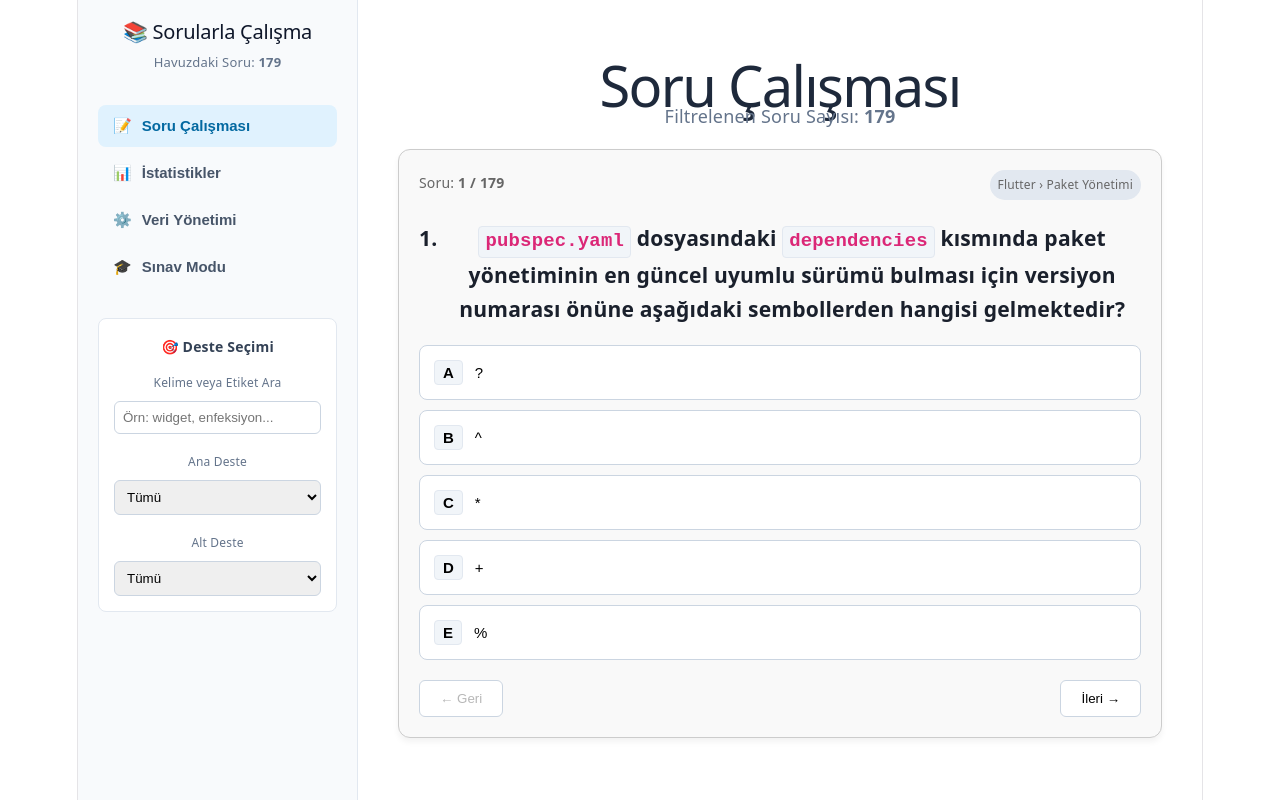
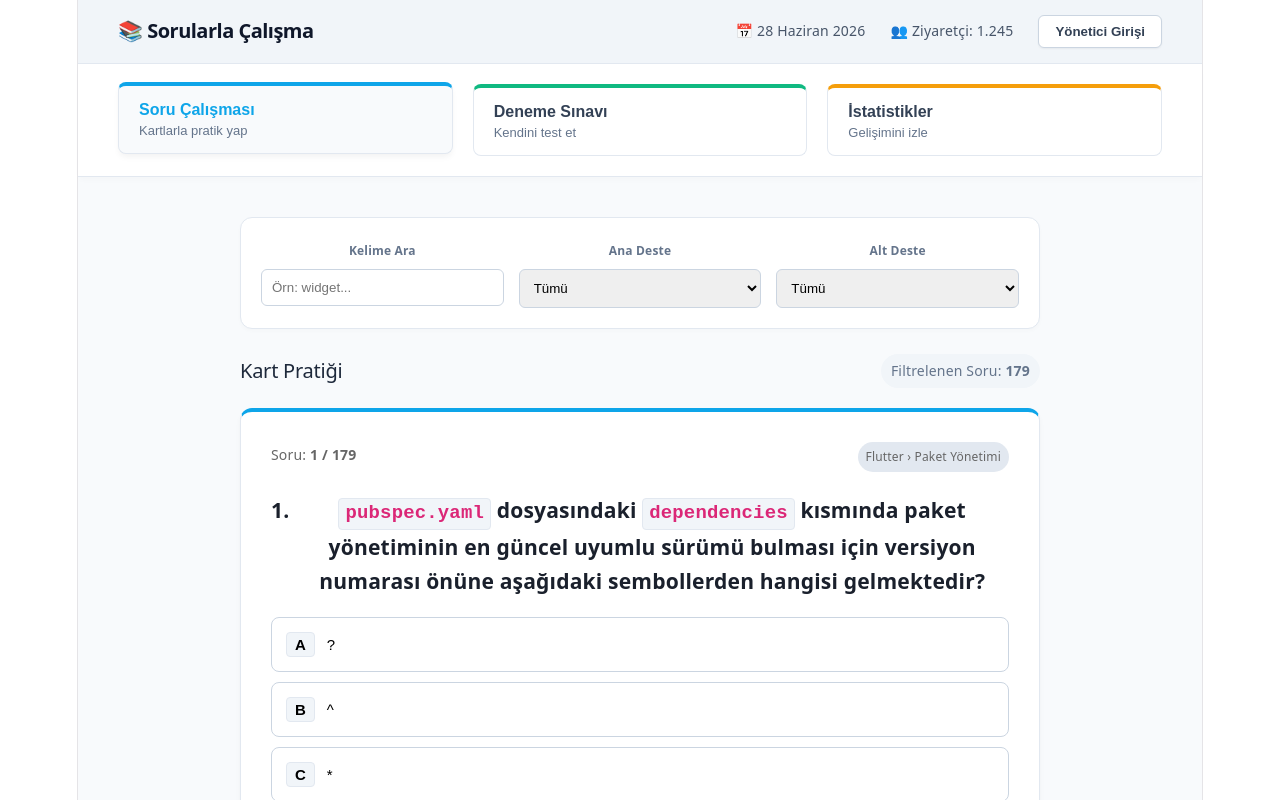
Before and after one commit to mgulaydr-svg/sorularla-calisma-react, a React (Vite) app: page / in a window 1280 px wide. Shown: the top 800 px of the page. Built offline with nearby package versions, Linux system fonts and the light colour scheme.

Commit message:
tasarım

```diff
--- a/src/App.tsx
+++ b/src/App.tsx
@@ -2,7 +2,6 @@ import { useState, useEffect } from 'react';
 import { QUESTIONS } from './utils/questions.js';
 import { KEYS, readJson, writeJson } from './utils/storage.js';
 import QuestionCard from './components/QuestionCard.jsx';
-import Sidebar from './components/Sidebar.jsx';
 import DataExport from './components/DataExport.jsx';
 import Stats from './components/Stats.jsx';
 import Exam from './components/Exam.jsx';
@@ -112,28 +111,119 @@ function App() {
   const currentQuestion = filteredQuestions[currentIndex];
   const currentSelectedAnswer = currentQuestion ? (sessionAnswers[currentQuestion.id] || null) : null;
 
+  // === RETURN ÖNCESİ EKLENECEK YENİ DEĞİŞKENLER ===
+  // (Bunları App bileşeninin içinde, return'den hemen önceye koy)
+  const isAdmin = false;
+  const currentDate = new Date().toLocaleDateString('tr-TR', { day: 'numeric', month: 'long', year: 'numeric' });
+
+  const navItems = [
+    { id: 'study', title: 'Soru Çalışması', desc: 'Kartlarla pratik yap', color: '#0ea5e9' },
+    { id: 'exam', title: 'Deneme Sınavı', desc: 'Kendini test et', color: '#10b981' },
+    { id: 'stats', title: 'İstatistikler', desc: 'Gelişimini izle', color: '#f59e0b' },
+    { id: 'data', title: 'Veri Yönetimi', desc: 'Soru Havuzu Ekle', color: '#8b5cf6', adminOnly: true }
+  ];
+
+  // Benzersiz desteleri dropdown için hazırlıyoruz (Sidebar'dan buraya taşıdık)
+  const largeDecks = [...new Set(questions.map(q => q.largeDeck).filter(Boolean))].sort();
+  const availableSmallDecks = [...new Set(
+    questions.filter(q => largeDeckFilter === 'all' || q.largeDeck === largeDeckFilter).map(q => q.smallDeck).filter(Boolean)
+  )].sort();
+
+  // === YENİ RETURN BLOĞU ===
   return (
-    <div style={{ display: 'flex', minHeight: '100vh', fontFamily: 'system-ui, sans-serif', backgroundColor: '#fff' }}>
+    <div style={{ backgroundColor: '#f8fafc', minHeight: '100vh', fontFamily: 'system-ui, sans-serif' }}>
 
-      <Sidebar
-        questions={questions}
-        currentMode={currentMode}
-        setMode={setCurrentMode}
-        largeDeckFilter={largeDeckFilter}
-        setLargeDeckFilter={setLargeDeckFilter}
-        smallDeckFilter={smallDeckFilter}
-        setSmallDeckFilter={setSmallDeckFilter}
-        searchQuery={searchQuery}
-        setSearchQuery={setSearchQuery}
-      />
+      {/* 1. TEPE MENÜ (HEADER) */}
+      <header style={{ display: 'flex', justifyContent: 'space-between', alignItems: 'center', padding: '15px 40px', backgroundColor: '#f1f5f9', borderBottom: '1px solid #e2e8f0' }}>
+        <div>
+          <h1 style={{ margin: 0, fontSize: '20px', color: '#0f172a', fontWeight: '700', letterSpacing: '-0.5px' }}>
+            📚 Sorularla Çalışma
+          </h1>
+        </div>
+        <div style={{ display: 'flex', gap: '25px', fontSize: '14px', color: '#475569', alignItems: 'center' }}>
+          <span style={{ display: 'flex', alignItems: 'center', gap: '5px' }}>📅 {currentDate}</span>
+          <span style={{ display: 'flex', alignItems: 'center', gap: '5px' }}>👥 Ziyaretçi: 1.245</span>
 
-      <main style={{ flex: 1, padding: '40px', overflowY: 'auto' }}>
+          <button style={{ padding: '8px 16px', backgroundColor: '#fff', border: '1px solid #cbd5e1', borderRadius: '6px', color: '#334155', fontWeight: '600', cursor: 'pointer', transition: 'all 0.2s', boxShadow: '0 1px 2px rgba(0,0,0,0.05)' }}>
+            Yönetici Girişi
+          </button>
+        </div>
+      </header>
+
+      {/* 2. BEYAZ ALAN: AÇIKLAMALI VE RENKLİ NAVİGASYON */}
+      <nav style={{ backgroundColor: '#fff', padding: '20px 40px', display: 'flex', gap: '20px', borderBottom: '1px solid #e2e8f0', boxShadow: '0 4px 6px -1px rgba(0,0,0,0.02)', overflowX: 'auto' }}>
+        {navItems.map(item => {
+          if (item.adminOnly && !isAdmin) return null;
+          const isActive = currentMode === item.id;
+
+          return (
+            <button
+              key={item.id}
+              onClick={() => setCurrentMode(item.id)}
+              style={{
+                flex: '1', minWidth: '200px', textAlign: 'left', padding: '15px 20px',
+                backgroundColor: isActive ? '#f8fafc' : '#fff',
+                border: '1px solid #e2e8f0', borderTop: `4px solid ${item.color}`,
+                borderRadius: '8px', cursor: 'pointer', transition: 'all 0.2s ease',
+                boxShadow: isActive ? '0 4px 6px -1px rgba(0,0,0,0.05)' : 'none',
+                transform: isActive ? 'translateY(-2px)' : 'none'
+              }}
+            >
+              <div style={{ fontSize: '16px', fontWeight: '700', color: isActive ? item.color : '#334155', marginBottom: '4px' }}>
+                {item.title}
+              </div>
+              <div style={{ fontSize: '13px', color: '#64748b' }}>
+                {item.desc}
+              </div>
+            </button>
+          );
+        })}
+      </nav>
+
+      {/* 3. ANA İÇERİK ALANI */}
+      <main style={{ padding: '40px', maxWidth: '1000px', margin: '0 auto' }}>
+
+        {/* Soru Çalışması Modu */}
         {currentMode === 'study' && (
           <div style={{ maxWidth: '800px', margin: '0 auto' }}>
-            <h1 style={{ color: '#1e293b', marginBottom: '5px' }}>Soru Çalışması</h1>
-            <p style={{ color: '#64748b', marginBottom: '20px' }}>
-              Filtrelenen Soru Sayısı: <strong>{filteredQuestions.length}</strong>
-            </p>
+
+            {/* Eski Sidebar Filtrelerini Buraya Yatay Olarak Taşıdık */}
+            <div style={{ display: 'flex', gap: '15px', marginBottom: '25px', backgroundColor: '#fff', padding: '20px', borderRadius: '12px', border: '1px solid #e2e8f0', boxShadow: '0 2px 4px rgba(0,0,0,0.02)' }}>
+              <div style={{ flex: 1 }}>
+                <label style={{ display: 'block', fontSize: '12px', color: '#64748b', marginBottom: '5px', fontWeight: '600' }}>Kelime Ara</label>
+                <input
+                  type="text" placeholder="Örn: widget..." value={searchQuery} onChange={(e) => setSearchQuery(e.target.value)}
+                  style={{ width: '100%', padding: '10px', borderRadius: '6px', border: '1px solid #cbd5e1', boxSizing: 'border-box' }}
+                />
+              </div>
+              <div style={{ flex: 1 }}>
+                <label style={{ display: 'block', fontSize: '12px', color: '#64748b', marginBottom: '5px', fontWeight: '600' }}>Ana Deste</label>
+                <select
+                  value={largeDeckFilter} onChange={(e) => { setLargeDeckFilter(e.target.value); setSmallDeckFilter('all'); }}
+                  style={{ width: '100%', padding: '10px', borderRadius: '6px', border: '1px solid #cbd5e1' }}
+                >
+                  <option value="all">Tümü</option>
+                  {largeDecks.map(deck => <option key={deck} value={deck}>{deck}</option>)}
+                </select>
+              </div>
+              <div style={{ flex: 1 }}>
+                <label style={{ display: 'block', fontSize: '12px', color: '#64748b', marginBottom: '5px', fontWeight: '600' }}>Alt Deste</label>
+                <select
+                  value={smallDeckFilter} onChange={(e) => setSmallDeckFilter(e.target.value)}
+                  style={{ width: '100%', padding: '10px', borderRadius: '6px', border: '1px solid #cbd5e1' }}
+                >
+                  <option value="all">Tümü</option>
+                  {availableSmallDecks.map(deck => <option key={deck} value={deck}>{deck}</option>)}
+                </select>
+              </div>
+            </div>
+
+            <div style={{ display: 'flex', justifyContent: 'space-between', alignItems: 'center', marginBottom: '20px' }}>
+              <h2 style={{ color: '#1e293b', margin: 0, fontSize: '20px' }}>Kart Pratiği</h2>
+              <span style={{ color: '#64748b', fontSize: '14px', backgroundColor: '#f1f5f9', padding: '4px 10px', borderRadius: '20px' }}>
+                Filtrelenen Soru: <strong>{filteredQuestions.length}</strong>
+              </span>
+            </div>
 
             {filteredQuestions.length > 0 ? (
               <QuestionCard
@@ -147,26 +237,24 @@ function App() {
               />
             ) : (
               <div style={{ padding: '20px', backgroundColor: '#fef2f2', color: '#991b1b', borderRadius: '8px', border: '1px solid #fecaca' }}>
-                Bu destede henüz soru bulunmuyor. Lütfen sol taraftan farklı bir deste seç.
+                Bu filtrelere uygun soru bulunmuyor.
               </div>
             )}
           </div>
         )}
 
-        {currentMode === 'stats' && (
-          <Stats questions={questions} progress={progress} />
-        )}
+        {/* İstatistik Modu */}
+        {currentMode === 'stats' && <Stats questions={questions} progress={progress} />}
 
+        {/* Veri Yönetimi Modu */}
         {currentMode === 'data' && (
           <div style={{ maxWidth: '800px', margin: '0 auto' }}>
-            <h1>Veri Yönetimi</h1>
             <DataExport questions={questions} />
           </div>
         )}
 
-        {currentMode === 'exam' && (
-          <Exam questions={questions} />
-        )}
+        {/* Sınav Modu */}
+        {currentMode === 'exam' && <Exam questions={questions} />}
 
       </main>
     </div>
--- a/src/components/QuestionCard.jsx
+++ b/src/components/QuestionCard.jsx
@@ -11,7 +11,15 @@ function QuestionCard({
   onPrev
 }) {
   return (
-    <div style={{ marginTop: '20px', padding: '20px', border: '1px solid #ccc', borderRadius: '12px', backgroundColor: '#f9f9f9', boxShadow: '0 4px 6px rgba(0,0,0,0.05)' }}>
+    <div style={{
+      marginTop: '20px',
+      padding: '30px',
+      border: '1px solid #e2e8f0',
+      borderTop: '4px solid #0ea5e9', // Kartlar için renkli üst çizgi
+      borderRadius: '12px',
+      backgroundColor: '#fff',
+      boxShadow: '0 4px 6px -1px rgba(0,0,0,0.05)'
+    }}>
       {/* Kart Üst Bilgisi */}
       <div style={{ display: 'flex', justifyContent: 'space-between', color: '#666', fontSize: '14px', marginBottom: '15px' }}>
         <span>Soru: <strong>{currentIndex + 1} / {totalQuestions}</strong></span>
--- a/src/components/RichText.jsx
+++ b/src/components/RichText.jsx
@@ -83,16 +83,17 @@ function RichText({ text }) {
         <pre
           key={`code-${elements.length}`}
           style={{
-            backgroundColor: '#1e1e2e',
-            color: '#a6e3a1',
-            padding: '14px',
-            borderRadius: '8px',
-            fontFamily: 'monospace',
+            backgroundColor: '#f8fafc', // Esti Biraz tarzı çok açık gri/mavi arka plan
+            color: '#334155', // Koyu gri metin rengi
+            padding: '16px',
+            borderRadius: '12px', // Daha yuvarlak köşeler
+            fontFamily: "'Fira Code', 'Courier New', monospace",
             fontSize: '14px',
             overflowX: 'auto',
-            margin: '12px 0',
-            lineHeight: '1.5',
-            border: '1px solid #313244'
+            margin: '15px 0',
+            lineHeight: '1.6',
+            border: '1px solid #e2e8f0', // Yumuşak bir sınır çizgisi
+            boxShadow: 'inset 0 2px 4px 0 rgba(0, 0, 0, 0.02)' // Hafif iç gölge
           }}
         >
           <code>{currentCodeBlock.join('\n')}</code>
```
